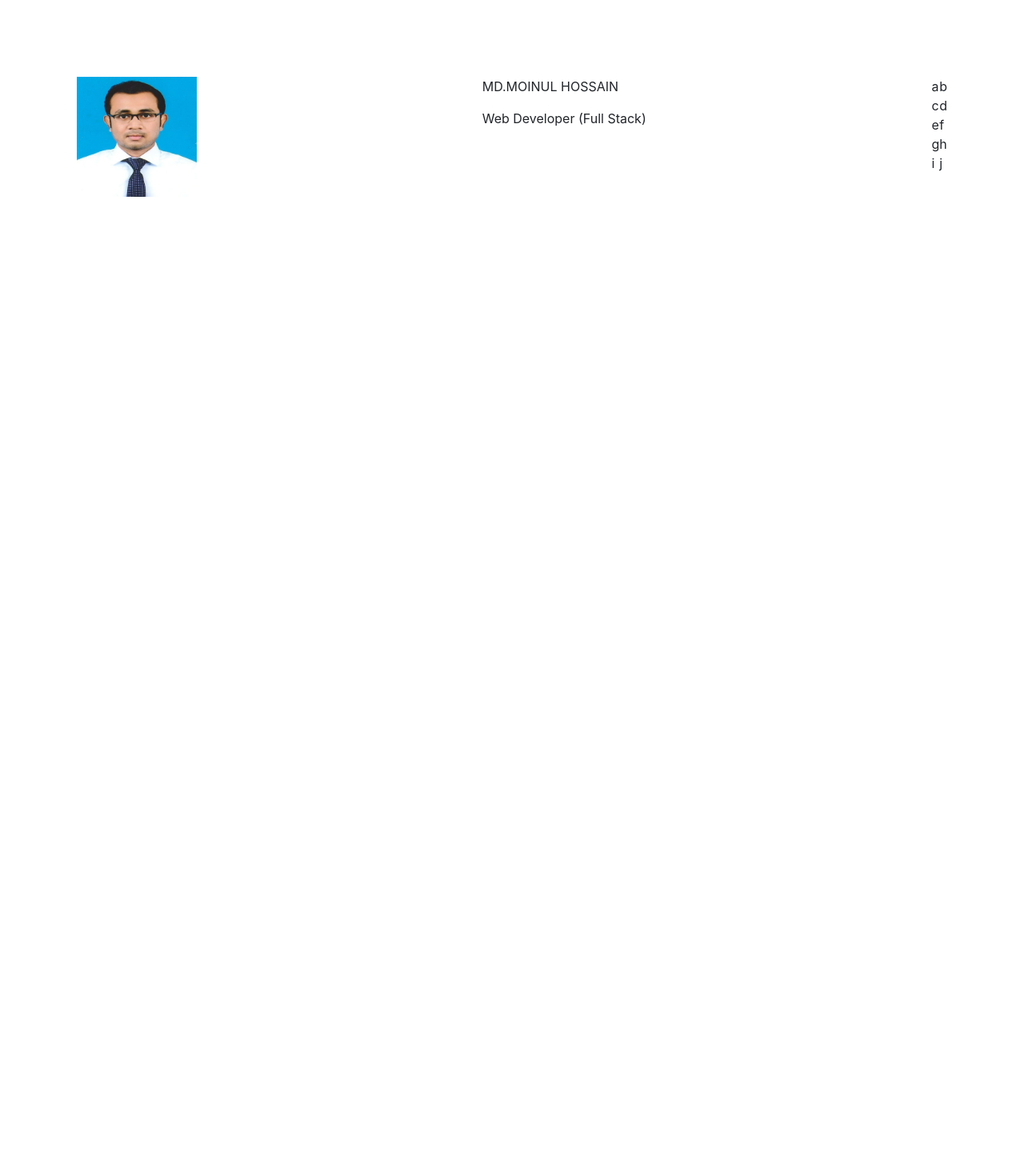
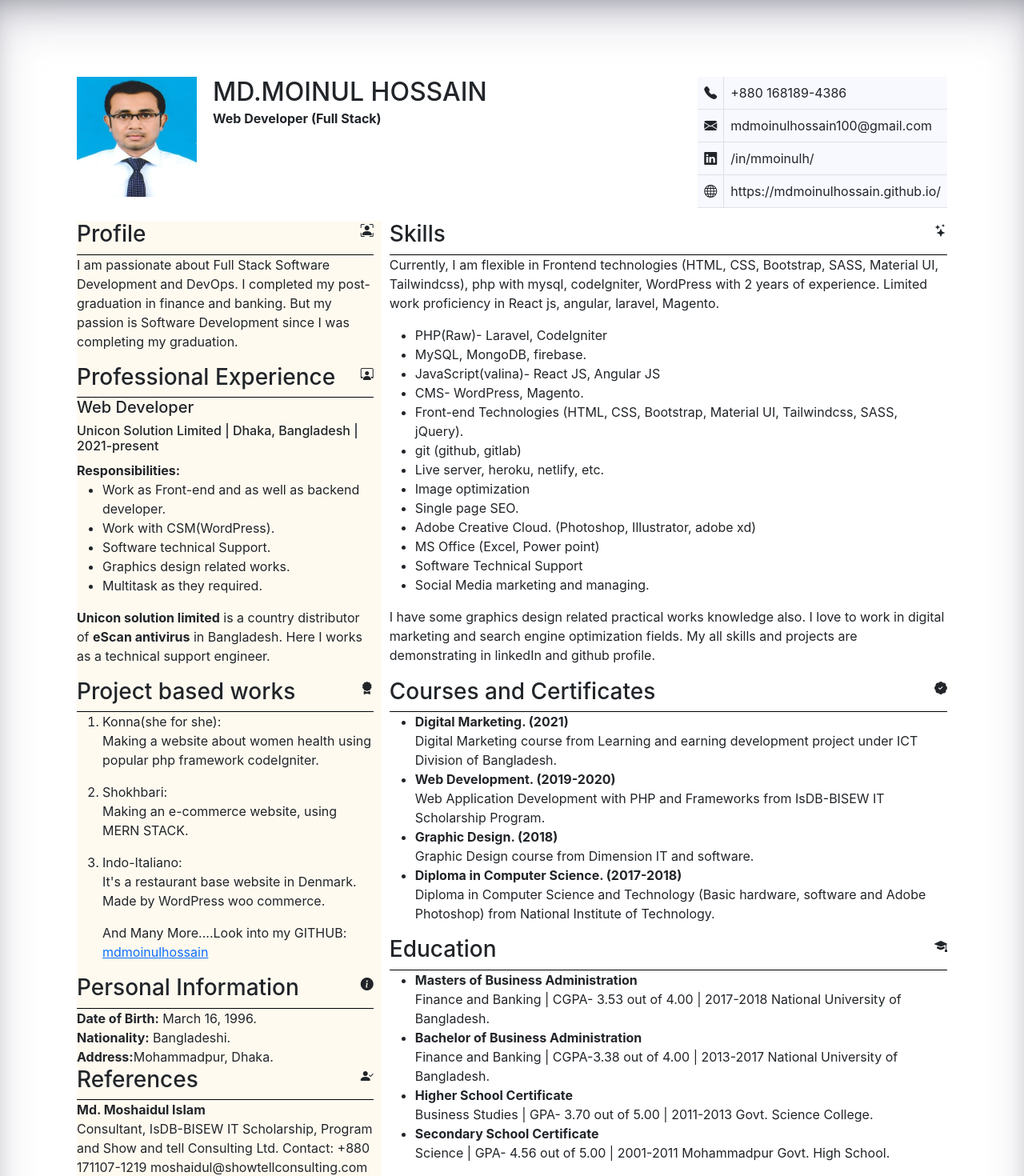
Before and after one commit to mdmoinulhossain/CV, a React (Create React App) app: page / in a window 1280 px wide. Shown: the top 1470 px of the page at 80% size. Before the commit the page ends 800 px from the top, so only its background shows below. Built offline with nearby package versions, Linux system fonts and the light colour scheme.

Commit message:
cv structure ready

```diff
--- a/src/App.css
+++ b/src/App.css
@@ -1,9 +1,41 @@
 .head-section {
   display: flex;
   justify-content: space-between;
+}
+.img_designation_section {
+  display: grid;
+  grid-template-columns: auto auto;
+  gap: 20px;
 }
 .myImg {
   width: 150px;
   height: auto;
   object-fit: cover;
 }
+.name_designation {
+  font-weight: bold;
+  line-height: 0.8;
+}
+.links table {
+  background-color: #f8f8ff;
+}
+.td_border-right {
+  border-right: 1px solid rgba(0, 0, 0, 0.1);
+}
+.info {
+  display: flex;
+}
+.info-left {
+  width: 35%;
+  padding-right: 10px;
+  background-color: #fffaf0;
+}
+.info-right {
+  width: 65%;
+  padding-left: 10px;
+}
+.info_headline {
+  display: flex;
+  justify-content: space-between;
+  border-bottom: 1px solid #000;
+}
--- a/src/App.js
+++ b/src/App.js
@@ -6,49 +6,235 @@ function App() {
     <main className="cvBody">
       <section className="section-first_page">
         <div className="head-section">
-          <div className="image">
-            <img src={img} alt="Md. Moinul Hossain" className="myImg" />
-          </div>
-          <div className="name_designation">
-            <p>MD.MOINUL HOSSAIN</p>
-            <span>Web Developer (Full Stack)</span>
+          <div className="img_designation_section">
+            <div className="image">
+              <img src={img} alt="Md. Moinul Hossain" className="myImg" />
+            </div>
+            <div className="name_designation">
+              <h2>MD.MOINUL HOSSAIN</h2>
+              <span>Web Developer (Full Stack)</span>
+            </div>
           </div>
           <div className="links">
-            <table>
+            <table className="table">
               <tbody>
                 <tr>
-                  <td>a</td>
-                  <td>b</td>
+                  <td className="td_border-right">
+                    <i class="bi bi-telephone-fill"></i>
+                  </td>
+                  <td>+880 168189-4386</td>
                 </tr>
                 <tr>
-                  <td>c</td>
-                  <td>d</td>
+                  <td className="td_border-right">
+                    <i class="bi bi-envelope-fill"></i>
+                  </td>
+                  <td>mdmoinulhossain100@gmail.com</td>
                 </tr>
                 <tr>
-                  <td>e</td>
-                  <td>f</td>
+                  <td className="td_border-right">
+                    <i class="bi bi-linkedin"></i>
+                  </td>
+                  <td>/in/mmoinulh/</td>
                 </tr>
                 <tr>
-                  <td>g</td>
-                  <td>h</td>
-                </tr>
-                <tr>
-                  <td>i</td>
-                  <td>j</td>
+                  <td className="td_border-right">
+                    <i class="bi bi-globe"></i>
+                  </td>
+                  <td>https://mdmoinulhossain.github.io/</td>
                 </tr>
               </tbody>
             </table>
           </div>
         </div>
         <div className="info">
-          <aside className="info-left"></aside>
-          <aside className="info-right"></aside>
+          <aside className="info-left">
+            <span className="info_headline">
+              <h3>Profile</h3>
+              <i class="bi bi-person-bounding-box"></i>
+            </span>
+            <p>
+              I am passionate about Full Stack Software Development and DevOps.
+              I completed my post-graduation in finance and banking. But my
+              passion is Software Development since I was completing my
+              graduation.
+            </p>
+            <span className="info_headline">
+              <h3>Professional Experience</h3>
+              <i class="bi bi-person-workspace"></i>
+            </span>
+            <h5>Web Developer</h5>
+            <h6>Unicon Solution Limited | Dhaka, Bangladesh | 2021-present</h6>
+            <b>Responsibilities:</b>
+            <ul>
+              <li>Work as Front-end and as well as backend developer.</li>
+              <li>Work with CSM(WordPress).</li>
+              <li>Software technical Support.</li>
+              <li>Graphics design related works.</li>
+              <li>Multitask as they required.</li>
+            </ul>
+            <p>
+              <b>Unicon solution limited</b> is a country distributor of{" "}
+              <b>eScan antivirus</b> in Bangladesh. Here I works as a technical
+              support engineer.
+            </p>
+          </aside>
+          <aside className="info-right">
+            <span className="info_headline">
+              <h3>Skills</h3>
+              <i class="bi bi-stars"></i>
+            </span>
+            <p>
+              Currently, I am flexible in Frontend technologies (HTML, CSS,
+              Bootstrap, SASS, Material UI, Tailwindcss), php with mysql,
+              codeIgniter, WordPress with 2 years of experience. Limited work
+              proficiency in React js, angular, laravel, Magento.
+            </p>
+            <ul>
+              <li>PHP(Raw)- Laravel, CodeIgniter</li>
+              <li>MySQL, MongoDB, firebase.</li>
+              <li>JavaScript(valina)- React JS, Angular JS</li>
+              <li>CMS- WordPress, Magento.</li>
+              <li>
+                Front-end Technologies (HTML, CSS, Bootstrap, Material UI,
+                Tailwindcss, SASS, jQuery).
+              </li>
+              <li>git (github, gitlab)</li>
+              <li>Live server, heroku, netlify, etc.</li>
+              <li>Image optimization</li>
+              <li>Single page SEO.</li>
+              <li>Adobe Creative Cloud. (Photoshop, Illustrator, adobe xd)</li>
+              <li>MS Office (Excel, Power point)</li>
+              <li>Software Technical Support</li>
+              <li>Social Media marketing and managing.</li>
+            </ul>
+            <p>
+              I have some graphics design related practical works knowledge
+              also. I love to work in digital marketing and search engine
+              optimization fields. My all skills and projects are demonstrating
+              in linkedIn and github profile.
+            </p>
+          </aside>
         </div>
       </section>
       <section className="section-secound_page">
         <div className="info">
-          <aside className="info-left"></aside>
-          <aside className="info-right"></aside>
+          <aside className="info-left">
+            <span className="info_headline">
+              <h3>Project based works</h3>
+              <i class="bi bi-award-fill"></i>
+            </span>
+            <ol>
+              <li>
+                Konna(she for she):
+                <p>
+                  Making a website about women health using popular php
+                  framework codeIgniter.
+                </p>
+              </li>
+              <li>
+                Shokhbari:
+                <p>Making an e-commerce website, using MERN STACK.</p>
+              </li>
+              <li>
+                Indo-Italiano:
+                <p>
+                  It's a restaurant base website in Denmark. Made by WordPress
+                  woo commerce.
+                </p>
+              </li>
+              <span>
+                And Many More....Look into my GITHUB:
+                <a href="https://github.com/mdmoinulhossain">
+                  {" "}
+                  mdmoinulhossain
+                </a>
+              </span>
+            </ol>
+            <span className="info_headline">
+              <h3>Personal Information</h3>
+              <i class="bi bi-info-circle-fill"></i>
+            </span>
+            <span>
+              <b>Date of Birth:</b> March 16, 1996.
+              <br /> <b>Nationality:</b> Bangladeshi.
+              <br />
+              <b> Address:</b>
+              Mohammadpur, Dhaka.
+            </span>
+            <span className="info_headline">
+              <h3>References</h3>
+              <i class="bi bi-person-check-fill"></i>
+            </span>
+            <span>
+              <b>Md. Moshaidul Islam</b>
+              <br />
+              Consultant, IsDB-BISEW IT Scholarship, Program and Show and tell
+              Consulting Ltd. Contact: +880 171107-1219
+              moshaidul@showtellconsulting.com
+            </span>
+          </aside>
+          <aside className="info-right">
+            <span className="info_headline">
+              <h3>Courses and Certificates</h3>
+              <i class="bi bi-patch-check-fill"></i>
+            </span>
+            <ul>
+              <li>
+                <b>Digital Marketing. (2021)</b>
+                <br />
+                Digital Marketing course from Learning and earning development
+                project under ICT Division of Bangladesh.
+              </li>
+              <li>
+                <b>Web Development. (2019-2020)</b>
+                <br />
+                Web Application Development with PHP and Frameworks from
+                IsDB-BISEW IT Scholarship Program.
+              </li>
+              <li>
+                <b>Graphic Design. (2018)</b>
+                <br />
+                Graphic Design course from Dimension IT and software.
+              </li>
+              <li>
+                <b>Diploma in Computer Science. (2017-2018)</b>
+                <br />
+                Diploma in Computer Science and Technology (Basic hardware,
+                software and Adobe Photoshop) from National Institute of
+                Technology.
+              </li>
+            </ul>
+            <span className="info_headline">
+              <h3>Education</h3>
+              <i class="bi bi-mortarboard-fill"></i>
+            </span>
+            <ul>
+              <li>
+                <b>Masters of Business Administration</b>
+                <br />
+                Finance and Banking | CGPA- 3.53 out of 4.00 | 2017-2018
+                National University of Bangladesh.
+              </li>
+              <li>
+                <b>Bachelor of Business Administration</b>
+                <br />
+                Finance and Banking | CGPA-3.38 out of 4.00 | 2013-2017 National
+                University of Bangladesh.
+              </li>
+              <li>
+                <b>Higher School Certificate </b>
+                <br />
+                Business Studies | GPA- 3.70 out of 5.00 | 2011-2013 Govt.
+                Science College.
+              </li>
+              <li>
+                <b>Secondary School Certificate</b>
+                <br />
+                Science | GPA- 4.56 out of 5.00 | 2001-2011 Mohammadpur Govt.
+                High School.
+              </li>
+            </ul>
+          </aside>
         </div>
       </section>
     </main>
--- a/src/index.css
+++ b/src/index.css
@@ -3,7 +3,10 @@
   padding: 0;
   box-sizing: border-box;
 }
-
+html {
+  box-shadow: rgba(50, 50, 93, 0.25) 0px 30px 60px -12px inset,
+    rgba(0, 0, 0, 0.3) 0px 18px 36px -18px inset;
+}
 body {
   margin: 0;
   font-family: -apple-system, BlinkMacSystemFont, "Segoe UI", "Roboto", "Oxygen",
```
